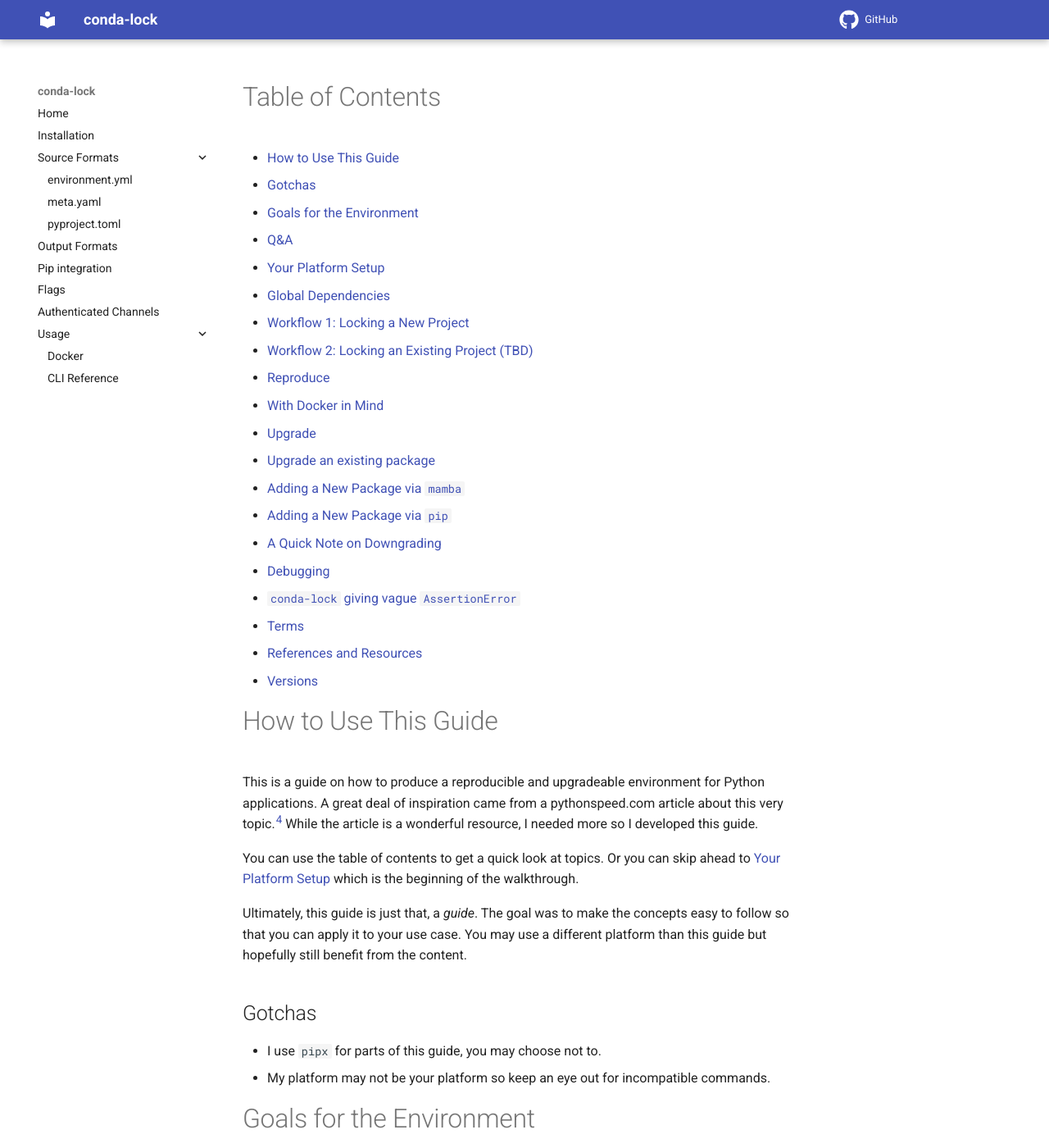
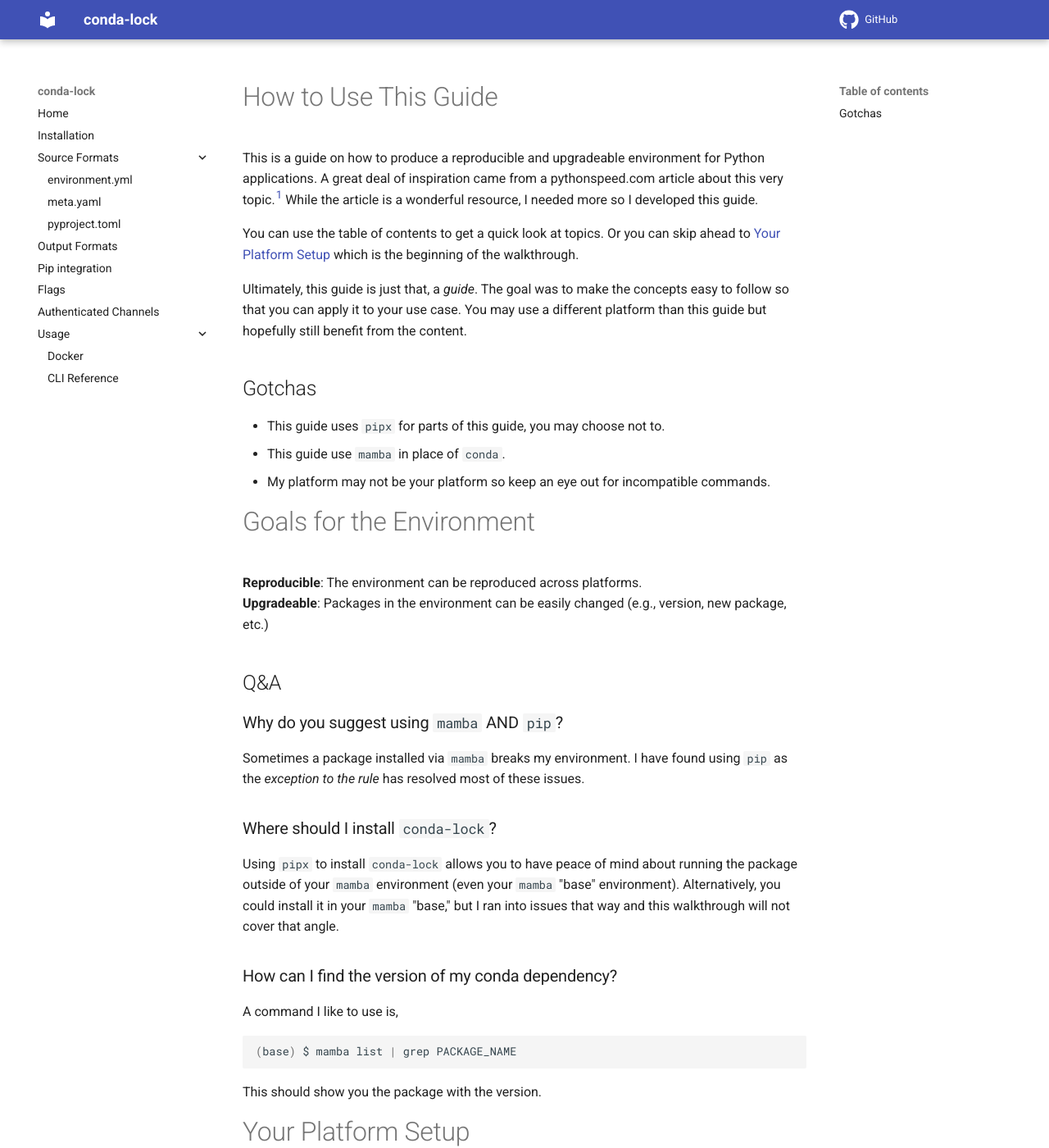
Before and after one commit to conda/conda-lock, an MkDocs documentation site: the page built from docs/walkthrough.md, in a window 1280 px wide and 1400 px high. Shown: the whole window at 82% size. Built offline with MkDocs 1.6.1 and Material for MkDocs 9.7.7, drawn with Linux system fonts in a browser that asks for light colours; comment, search, counter and statistics services are not loaded; some of the changed text lies outside the part shown.

Commit message:
remove table of contents, improve number reference

```diff
--- a/docs/walkthrough.md
+++ b/docs/walkthrough.md
@@ -1,35 +1,13 @@
-
-# Table of Contents
-- [How to Use This Guide](#how-to-use-this-guide)
-  - [Gotchas](#gotchas)
-- [Goals for the Environment](#goals-for-the-environment)
-  - [Q&A](#qa)
-- [Your Platform Setup](#your-platform-setup)
-  - [Global Dependencies](#global-dependencies)
-- [Workflow 1: Locking a New Project](#workflow-1-locking-a-new-project)
-- [Workflow 2: Locking an Existing Project (TBD)](#workflow-2-locking-an-existing-project)
-- [Reproduce](#reproduce)
-  - [With Docker in Mind](#with-docker-in-mind)
-- [Upgrade](#upgrade)
-  - [Upgrade an existing package](#upgrade-an-existing-package)
-  - [Adding a New Package via `mamba`](#adding-a-new-package-via-mamba)
-  - [Adding a New Package via `pip`](#adding-a-new-package-via-pip)
-  - [A Quick Note on Downgrading](#a-quick-note-on-downgrading)
-- [Debugging](#debugging)
-  - [`conda-lock` giving vague `AssertionError`](#conda-lock-giving-vague-assertionerror)
-- [Terms](#terms)
-- [References and Resources](#references-and-resources)
-- [Versions](#versions)
-
 # How to Use This Guide
-This is a guide on how to produce a reproducible and upgradeable environment for Python applications. A great deal of inspiration came from a pythonspeed.com article about this very topic.<sup>[4](#references-and-resources)</sup> While the article is a wonderful resource, I needed more so I developed this guide.
+This is a guide on how to produce a reproducible and upgradeable environment for Python applications. A great deal of inspiration came from a pythonspeed.com article about this very topic.<sup>[1](#references-and-resources)</sup> While the article is a wonderful resource, I needed more so I developed this guide.
 
 You can use the table of contents to get a quick look at topics. Or you can skip ahead to [Your Platform Setup](#your-platform-setup) which is the beginning of the walkthrough.
 
 Ultimately, this guide is just that, a *guide*. The goal was to make the concepts easy to follow so that you can apply it to your use case. You may use a different platform than this guide but hopefully still benefit from the content.
 
 ## Gotchas
-* I use `pipx` for parts of this guide, you may choose not to.
+* This guide uses `pipx` for parts of this guide, you may choose not to.
+* This guide use `mamba` in place of `conda`.
 * My platform may not be your platform so keep an eye out for incompatible commands.
 
 # Goals for the Environment
@@ -269,12 +247,12 @@
     : the OS being used for a task (e.g., MacOS, Windows, etc.)
 
 # References and Resources
-1. [pypa.github.io — Global Python package manager `pipx`](https://pypa.github.io/pipx/)
-2. [docs.conda.io — Environment manager `conda` via miniconda](https://docs.conda.io/en/latest/miniconda.html)
-3. [github.com — Cross-platform environment locker `conda-lock`](https://github.com/conda/conda-lock)
-4. [pythonspeed.com — Reproducible and upgradable Conda environments with conda-lock](https://pythonspeed.com/articles/conda-dependency-management/)
-5.  [github.com — Recommended direct dependency update path](https://github.com/conda-incubator/conda-lock/issues/248)
-6.  [github.com — Optional groups of dependencies #7502](https://github.com/conda/conda/issues/7502)
+1. [pythonspeed.com — Reproducible and upgradable Conda environments with conda-lock](https://pythonspeed.com/articles/conda-dependency-management/)
+2. [pypa.github.io — Global Python package manager `pipx`](https://pypa.github.io/pipx/)
+3. [docs.conda.io — Environment manager `conda` via miniconda](https://docs.conda.io/en/latest/miniconda.html)
+4. [github.com — Cross-platform environment locker `conda-lock`](https://github.com/conda/conda-lock)
+5. [github.com — Recommended direct dependency update path](https://github.com/conda-incubator/conda-lock/issues/248)
+6. [github.com — Optional groups of dependencies #7502](https://github.com/conda/conda/issues/7502)
 
 # Versions
 My local versions for reference.
```
